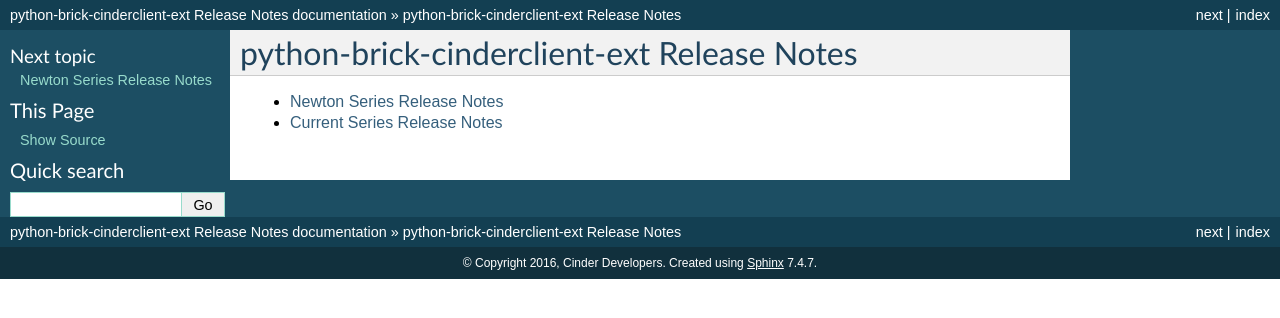
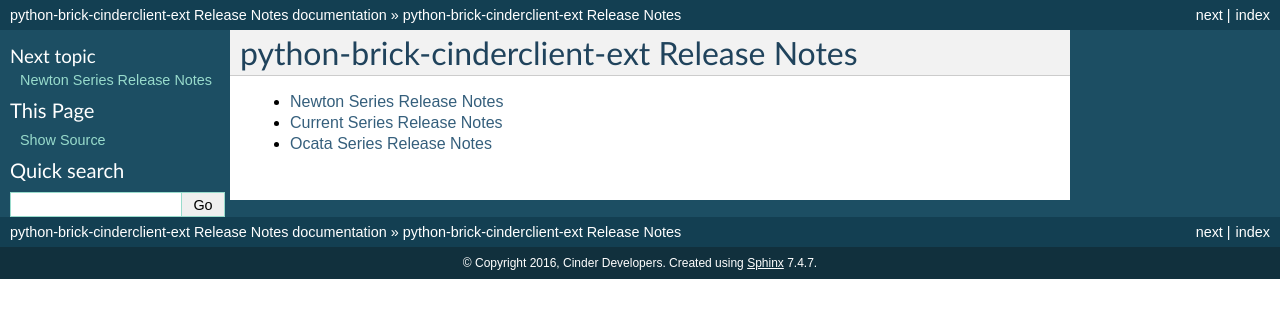
Before and after one commit to openstack/python-brick-cinderclient-ext, a Sphinx documentation site: the page built from releasenotes/source/index.rst, in a window 1280 px wide. Shown: the top 318 px of the page. Built offline with Sphinx 7.4.7, drawn with Linux system fonts in a browser that asks for light colours; the version number could not be read and is left out.

Commit message:
Update reno for stable/ocata
Change-Id: Ie59e2537782f7c4c3b64394de046aa536323dfff

```diff
--- a/releasenotes/source/index.rst
+++ b/releasenotes/source/index.rst
@@ -7,3 +7,4 @@ python-brick-cinderclient-ext Release Notes
 
    newton
    unreleased
+   ocata
--- /dev/null
+++ b/releasenotes/source/ocata.rst
@@ -0,0 +1,6 @@
+===================================
+ Ocata Series Release Notes
+===================================
+
+.. release-notes::
+   :branch: origin/stable/ocata
```
